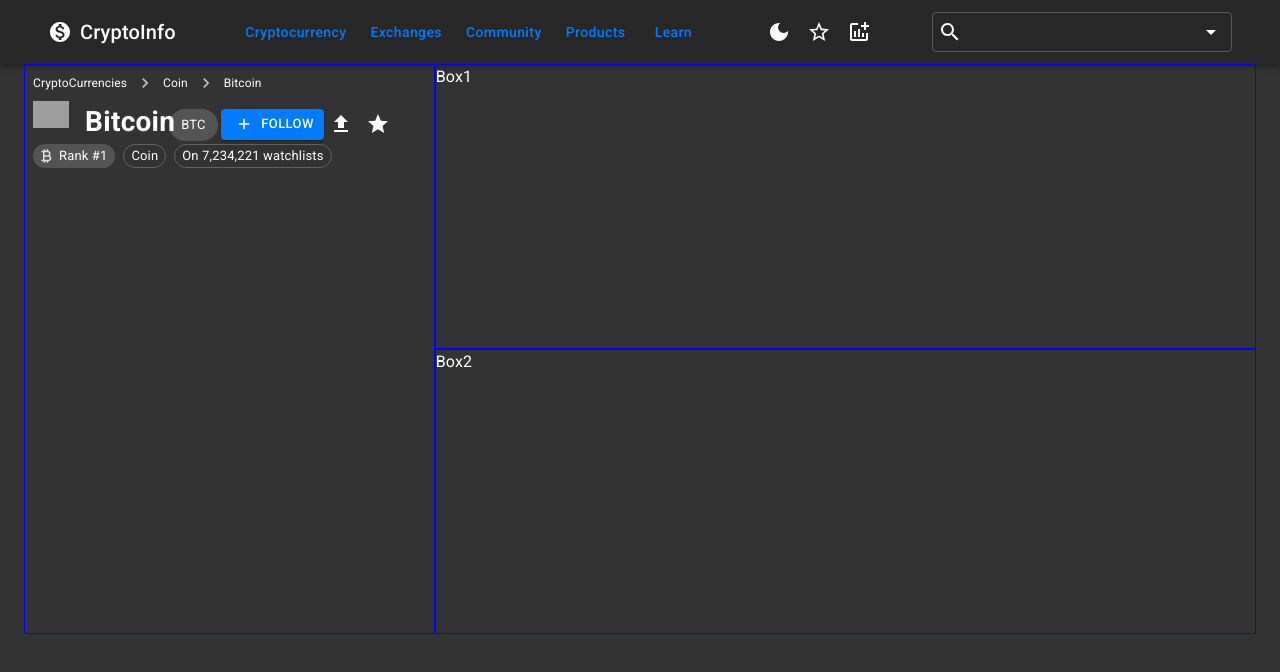
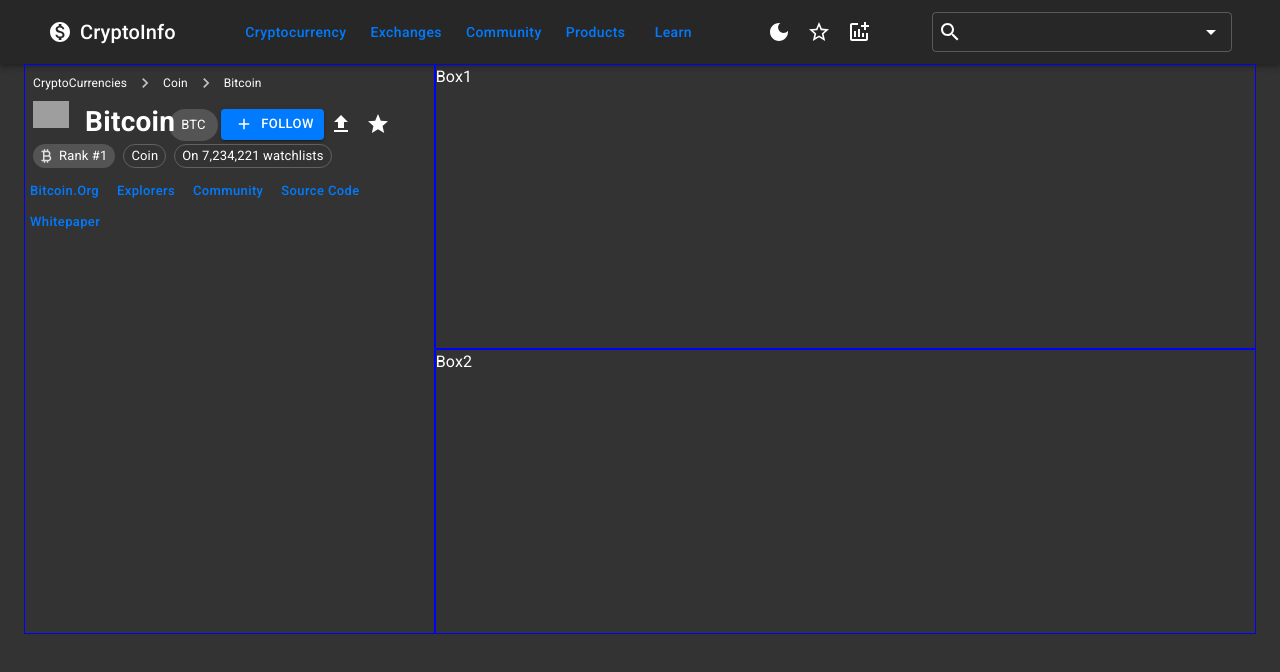
Before and after one commit to DanielRed007/cryptoInfo-POC, a React (Vite) app in the folder client/: page / in a window 1280 px wide. Shown: the top 672 px of the page. Built offline with nearby package versions, Linux system fonts and the light colour scheme; grey boxes are pictures that could not be loaded.

Commit message:
button section in infoCoin added

```diff
--- a/client/src/components/header/Header.tsx
+++ b/client/src/components/header/Header.tsx
@@ -16,7 +16,7 @@
 import DarkModeIcon from '@mui/icons-material/DarkMode';
 import { AutoComplete } from "../../shared/widgets/autocomplete/AutoComplete";
 import { TooltipButton } from "../../shared/widgets/tooltipButton/TooltipButton";
-import { cryptoLinks } from "./linkOptions";
+import { cryptoLinks } from '../../mock/linkOptions';
 
 export const Header = () => {
 
--- /dev/null
+++ b/client/src/components/infoTop/CoinInfoDropdownContainer.scss
@@ -0,0 +1,4 @@
+
+.coin-info-dropdown-container{
+    padding-top: 1.5rem;
+}
--- /dev/null
+++ b/client/src/components/infoTop/CoinInfoDropdownContainer.tsx
@@ -0,0 +1,18 @@
+
+import { Grid } from '@mui/material'
+import React from 'react'
+import { cryptoLinks } from '../../mock/linkOptions';
+import { TooltipButton } from '../../shared/widgets/tooltipButton/TooltipButton';
+import "./CoinInfoDropdownContainer.scss";
+
+export const CoinInfoDropdownContainer = () => {
+  return (
+    <Grid  className="coin-info-dropdown-container" container spacing={2}>
+        <TooltipButton buttonSize={"small"} title="bitcoin.org" linkOptions={cryptoLinks}/>
+        <TooltipButton buttonSize={"small"} title="Explorers" linkOptions={cryptoLinks}/>
+        <TooltipButton buttonSize={"small"} title="Community" linkOptions={cryptoLinks}/>
+        <TooltipButton buttonSize={"small"} title="Source code" linkOptions={cryptoLinks}/>
+        <TooltipButton buttonSize={"small"} title="Whitepaper" linkOptions={cryptoLinks}/>
+    </Grid>
+  )
+}
--- a/client/src/components/infoTop/InfoTop.tsx
+++ b/client/src/components/infoTop/InfoTop.tsx
@@ -6,6 +6,7 @@
 import { CustomBreadcrumb } from '../../shared/widgets/customBreadcrumb/CustomBreadcrumb';
 import { CoinInfoButtonContainer } from './CoinInfoButtonContainer';
 import { TagListContainer } from './TagListContainer';
+import { CoinInfoDropdownContainer } from './CoinInfoDropdownContainer';
 
 const useStyles = makeStyles((theme) => ({
     root: {
@@ -42,6 +43,7 @@
                                 <CustomBreadcrumb titles={breadcrumbTitles} />
                                 <CoinInfoButtonContainer coinTitle={"Bitcoin"} abbrev={"BTC"} />
                                 <TagListContainer />
+                                <CoinInfoDropdownContainer />
                             </Box>
                         </Box>
                     </Grid>
--- a/client/src/components/infoTop/TagListContainer.tsx
+++ b/client/src/components/infoTop/TagListContainer.tsx
@@ -1,30 +1,10 @@
 import React from 'react';
 import Stack from '@mui/material/Stack';
-import CurrencyBitcoinIcon from '@mui/icons-material/CurrencyBitcoin';
 import { CustomTag } from '../../shared/widgets/customTag/CustomTag';
+import { dataTagList } from '../../mock/tagList';
 
 export const TagListContainer = () => {
-    const dataTagList = [
-        {
-            size: "small",
-            variant: "filled",
-            label: "Rank #1",
-            showIcon: true,
-            icon: <CurrencyBitcoinIcon />
-        },
-        {
-            size: "small",
-            variant: "outlined",
-            label: "Coin",
-            showIcon: false,
-        },
-        {
-            size: "small",
-            variant: "outlined",
-            label: "On 7,234,221 watchlists",
-            showIcon: false
-        }
-    ];
+
 
     return (
         <>
--- /dev/null
+++ b/client/src/mock/tagList.tsx
@@ -0,0 +1,23 @@
+import CurrencyBitcoinIcon from '@mui/icons-material/CurrencyBitcoin';
+
+export const dataTagList = [
+    {
+        size: "small",
+        variant: "filled",
+        label: "Rank #1",
+        showIcon: true,
+        icon: <CurrencyBitcoinIcon />
+    },
+    {
+        size: "small",
+        variant: "outlined",
+        label: "Coin",
+        showIcon: false,
+    },
+    {
+        size: "small",
+        variant: "outlined",
+        label: "On 7,234,221 watchlists",
+        showIcon: false
+    }
+];
--- a/client/src/shared/widgets/tooltipButton/TooltipButton.tsx
+++ b/client/src/shared/widgets/tooltipButton/TooltipButton.tsx
@@ -1,14 +1,15 @@
 import React, { FC } from 'react'
-import { LinkItem } from '../../../components/header/linkOptions';
 import { Button, Tooltip, List, ListItem, ListItemIcon, ListItemText } from '@mui/material';
+import { LinkItem } from '../../../mock/linkOptions';
 
 
 interface TooltipButtonProps{
     title: string;
     linkOptions: any[];
+    buttonSize?: any;
 }
 
-export const TooltipButton: FC<TooltipButtonProps> = ({ title, linkOptions }) => {
+export const TooltipButton: FC<TooltipButtonProps> = ({ title, linkOptions, buttonSize }) => {
   return (
     <Tooltip
         title={
@@ -23,7 +24,7 @@
         }
         arrow
     >
-        <Button sx={{ ml: 1, textTransform: 'capitalize' }}>{ title }</Button>
+        <Button size={buttonSize ? buttonSize : "medium"} sx={{ ml: 1, textTransform: 'capitalize' }}>{ title }</Button>
     </Tooltip>
   )
 }
```
Also changed, not shown: client/src/mock/linkOptions.tsx (renamed from client/src/components/header/linkOptions.tsx).
